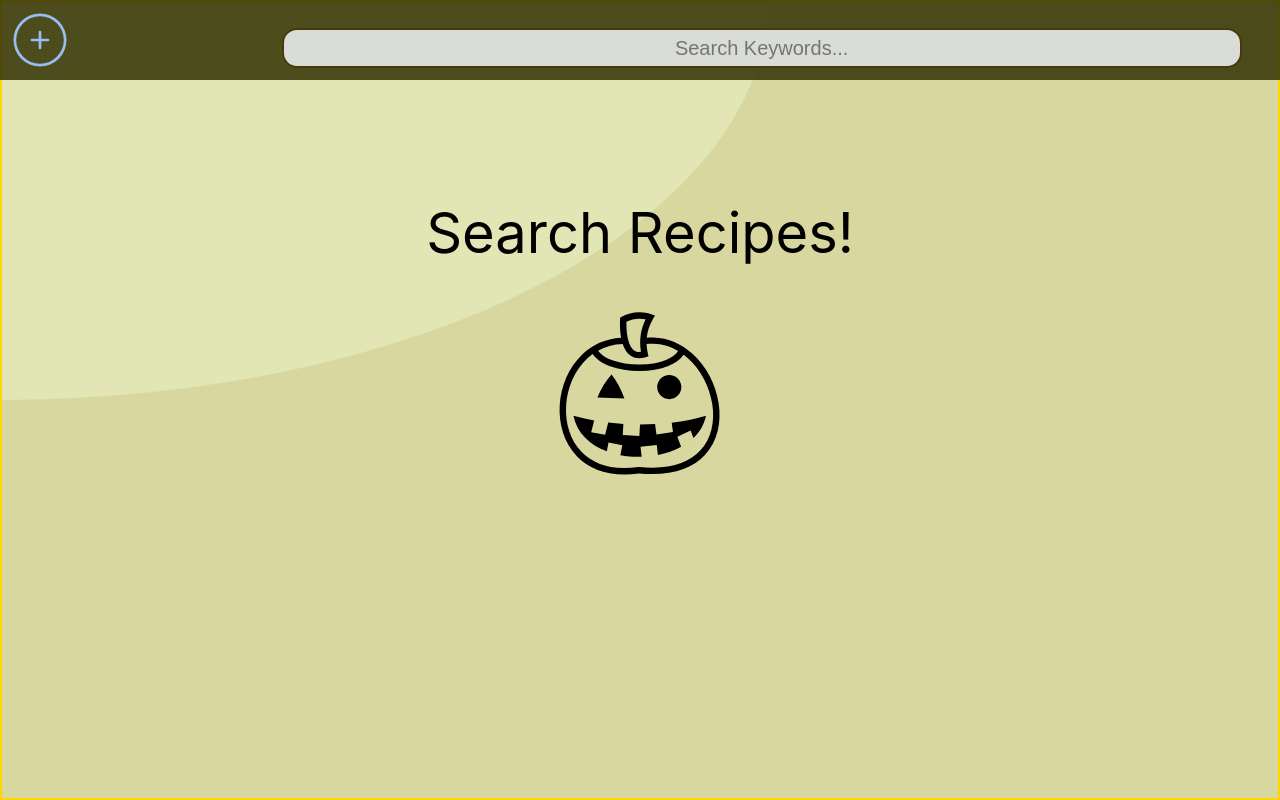
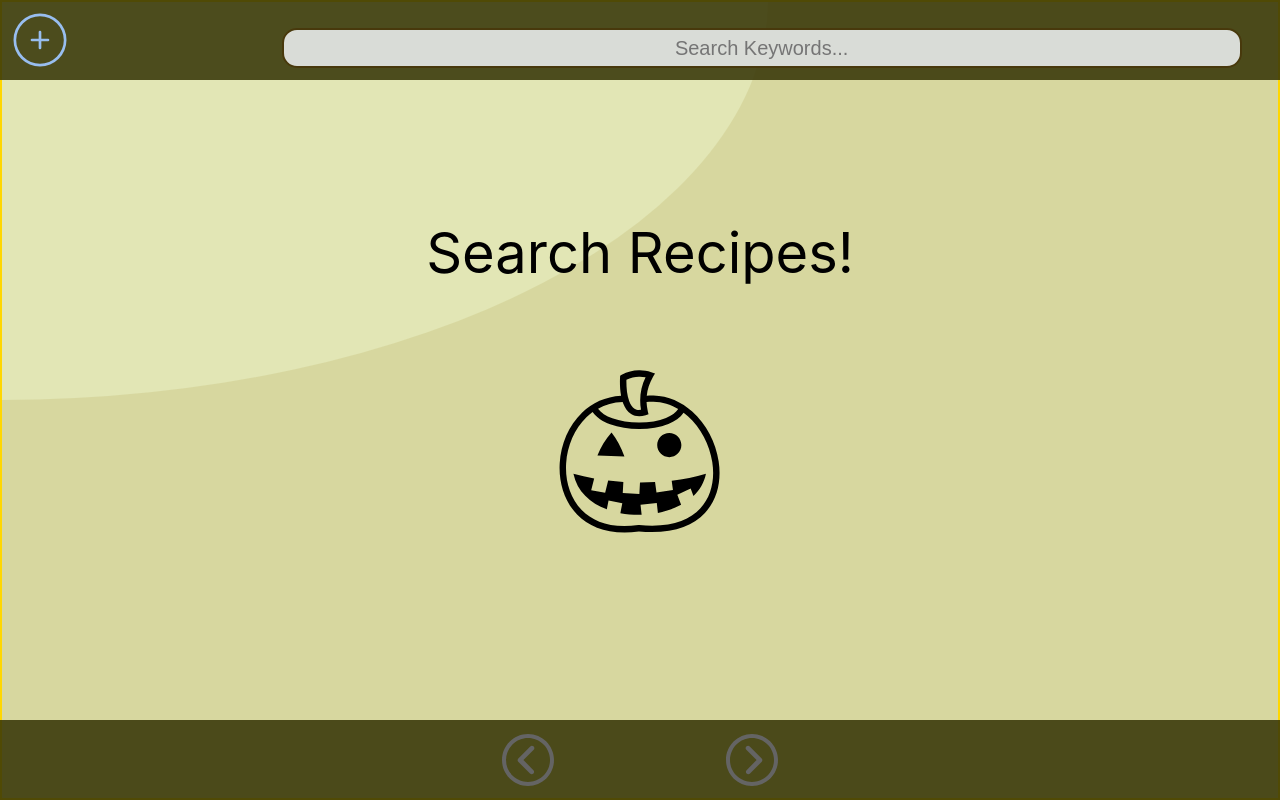
Before and after one commit to barbedStingray/burnt-offerings, a React (Create React App) app: page / in a window 1280 px wide. Built offline with nearby package versions, Linux system fonts and the light colour scheme.

Commit message:
smooth animations

```diff
--- a/package.json
+++ b/package.json
@@ -7,8 +7,10 @@
     "@testing-library/jest-dom": "^5.17.0",
     "@testing-library/react": "^13.4.0",
     "@testing-library/user-event": "^13.5.0",
+    "aos": "^2.3.4",
     "axios": "^1.7.7",
     "express": "^4.21.0",
+    "framer-motion": "^11.11.8",
     "pg": "^8.12.0",
     "react": "^18.3.1",
     "react-dom": "^18.3.1",
--- a/src/App.css
+++ b/src/App.css
@@ -5,6 +5,9 @@
 
 /* App.css */
 .burnt-offerings {
+    /* border: 2px solid magenta; */
+    width: 100dvw;
+    height: 100dvh;
     background-color: var(--background-two);
     color: var(--black)
 }
@@ -129,8 +132,8 @@ animation: rotation 5s linear infinite;
 }
 .navButton {
     /* border: 2px solid black; */
+    /* height: 16dvw; */
     color: var(--accent-second);
-    /* height: 16dvw; */
     height: 8dvh;
     font-size: 8dvh;
     aspect-ratio: 1 / 1;
--- a/src/App.js
+++ b/src/App.js
@@ -20,10 +20,6 @@ function App() {
         <Route path='/createRecipe' element={<CreateNewRecipe /> } />
         {/* include *** ROUTE */}
       </Routes>
-
-
-
-
     </div>
   );
 }
--- a/src/RecipeHomePage/RecipeHomePage.css
+++ b/src/RecipeHomePage/RecipeHomePage.css
@@ -48,9 +48,11 @@
     gap: 1dvh;
     color: white;
 }
+
 .homeApiError svg {
     font-size: 12dvh;
 }
+
 .homeApiErrorMessage {
     text-align: center;
 }
@@ -62,7 +64,8 @@
 .homePage {
     /* border: 2px solid lime; */
     position: relative;
-    height: 100dvh;
+    height: 100%;
+    width: 100%;
     display: flex;
     flex-flow: column nowrap;
     justify-content: flex-start;
@@ -78,14 +81,17 @@
 }
 
 /* top main */
+
 .homeTopMain {
     /* no properties at 430 */
 }
+
 .homeTitleDisplay {
     display: none;
 }
+
+/* border: 2px solid black; */
 .homeSearchBar {
-    /* border: 2px solid black; */
     position: fixed;
     top: 3.5dvh;
     right: 3dvw;
@@ -107,36 +113,40 @@
 
 /* bottom main */
 .bottomMain {
-    /* border: 2px solid orangered; */
+    /* border: 2px solid lime; */
     display: flex;
     justify-content: center;
-    align-items: flex-start;
+    align-items: center;
     height: 100dvh;
 }
-.homeNoRecipes {
-    /* border: 2px solid blue; */
-    margin-top: 20dvh;
-    width: 80%;
-    height: 50%;
+
+/* home screen */
+.searchHome {
+    /* border: 2px solid red; */
+    width: 70%;
+    height: 55%;
     display: flex;
     flex-flow: column nowrap;
-    justify-content: space-evenly;
+    justify-content: space-around;
     align-items: center;
 }
-.homeNoRecipeText {
-    /* border: 2px solid yellow; */
+
+/* border: 2px solid yellow; */
+.searchHomeText {
     font-size: 7dvh;
     text-align: center;
 }
 
-.homeDisplayIcon {
-    /* border: 2px solid magenta; */
+/* border: 2px solid magenta; */
+.searchHomeIcon {
     font-size: 22dvh;
 }
+
 
 .recipeDisplay {
     /* border: 2px solid blue; */
     height: 100%;
+    width: 90%;
     padding-top: 15dvh;
     padding-bottom: 15dvh;
     display: flex;
@@ -146,19 +156,21 @@
     overflow: auto;
     overflow-y: scroll;
     scrollbar-width: none;
-    /* scroll-behavior: smooth; */
-    /* transition: all 3s ease; */
 }
+
+/* scroll-behavior: smooth; */
+/* transition: all 3s ease; */
+
 .recipeDisplay::-webkit-scrollbar {
     display: none;
 }
 
+/* This is half the height of each recipeContainer */
 .recipeMosaic {
-    /* border: 2px solid blue; */
-    width: 85%;
+    /* border: 2px solid orange; */
+    width: 90%;
     display: grid;
     grid-template-columns: repeat(2, 1fr);
-    /* This is half the height of each recipeContainer */
     gap: 15px;
     grid-auto-rows: minmax(105px, auto);
     justify-items: center;
@@ -174,14 +186,15 @@
     font-size: 30px;
     gap: 10px;
 }
+
 .homeRecipeLabel {
     border-top: 1px solid black;
 }
 
+/* sum of your gap and 2x row height */
+/* use calc, specify constants */
 .recipeContainer {
     /* border: 1px solid black; */
-    /* sum of your gap and 2x row height */
-    /* use calc, specify constants */
     height: 230px;
     width: 100%;
     position: relative;
@@ -191,16 +204,50 @@
     align-items: center;
     grid-column: span 1;
     grid-row: span 2;
+    transform-style: preserve-3d;
     perspective: 1000px;
+}
+.recipeLink {
+    /* border: 2px solid red; */
+    position: relative;
+    width: 100%;
+    height: 100%;
+    display: flex;
+    justify-content: center;
+    align-items: flex-end;
     transform-style: preserve-3d;
+    perspective: 1000px;
 }
+.cardDisplay {
+    border: 1px solid var(--shadow-one);
+    /* border: 2px solid magenta; */
+    background-color: var(--background-three);
+    color: var(--black);
+    height: 90%;
+    width: 100%;
+    border-radius: 20px;
+    transform: rotateX(20deg);
+    transform-origin: bottom center;
+    transform-style: preserve-3d;
+    box-shadow: 0px 7px 9px var(--shadow-two);
+    transition: transform 0.3s ease;
+    display: flex;
+    justify-content: center;
+    align-items: flex-end;
+    text-align: center;
+    perspective: 1000px;
+}
+
+
 
 /* ! same as details page except for height/width */
 .recipeMosaicPhoto {
     background-color: var(--prime-four);
     border-radius: 50%;
     position: absolute;
-    top: 0;
+    top: 0%;
+    left: 50%;
+    transform: translate(-50%, 0%);
     width: 110px;
     height: 110px;
     box-shadow: -6px 9px 8px var(--shadow-two);
@@ -222,26 +269,11 @@
     color: var(--accent-prime);
 }
 
-.cardDisplay {
-    border: 1px solid var(--shadow-one);
-    background-color: var(--background-three);
-    color: var(--black);
-    height: 90%;
-    width: 100%;
-    border-radius: 20px;
-    transform: rotateX(20deg);
-    transform-origin: bottom center;
-    transform-style: preserve-3d;
-    box-shadow: 0px 7px 9px var(--shadow-two);
-    transition: transform 0.3s ease;
-    display: flex;
-    justify-content: center;
-    align-items: flex-end;
-    text-align: center;
-    perspective: 1000px;
-}
+
+
+
+/* border: 2px solid red; */
 .homeRecipeTitle {
-    /* border: 2px solid red; */
     height: 50%;
     width: 90%;
     font-size: 22px;
@@ -251,10 +283,11 @@
 }
 
 .paginationBar {
-    /* border: 2px solid black; */
+    /* border: 2px solid orange; */
     background-color: var(--trans-color);
     position: fixed;
     bottom: 0;
+    left: 0;
     height: 10dvh;
     width: 100%;
     z-index: 10;
@@ -264,6 +297,7 @@
     align-items: center;
     gap: 20dvh
 }
+
 .homePageNext {
     /* border: 2px solid blue; */
     height: 8dvh;
--- a/src/RecipeHomePage/RecipeHomePage.jsx
+++ b/src/RecipeHomePage/RecipeHomePage.jsx
@@ -1,5 +1,9 @@
 import React, { useState, useEffect, useRef } from 'react'
 import './RecipeHomePage.css'
+import { motion as m, AnimatePresence } from 'framer-motion'
+
+
+
 
 import useFilteredRecipes from './homeFunctions/useFilteredRecipes';
 import useDebounce from './homeFunctions/useDebounce';
@@ -8,7 +12,9 @@ import RecipeLink from './homeComponents/RecipeLink';
 import handleApiStatus from './homeFunctions/handleApiStatus';
 import PageBar from './homeComponents/PageBar';
 import NavBar from '../components/NavBar'
-
+import basicAnimation from '../animations/basicAnimation';
+import parentAnimation from '../animations/parentAnimation';
+import childAnimation from '../animations/childAnimation';
 
 const RecipeHomePage = () => {
 
@@ -17,7 +23,6 @@ const RecipeHomePage = () => {
     const [currentPage, setCurrentPage] = useState(1)
     const bouncedKeywords = useDebounce(keywords, setCurrentPage)
     const { allRecipes, totalPages, totalRecipes, recipeStatus, apiSearching } = useFilteredRecipes(bouncedKeywords, currentPage)
-
     // local storage for my keywords
     // ? session vs local storage?
     useEffect(() => {
@@ -32,13 +37,6 @@ const RecipeHomePage = () => {
         }
     }, [bouncedKeywords])
 
-
-    // Scroll to top whenever recipeStatus changes (when new content is loaded)
-    useEffect(() => {
-        if (scrollToTopRef.current) {
-            scrollToTopRef.current.scrollTo({ top: 0, behavior: 'smooth' });
-        }
-    }, [recipeStatus]);
 
 
     return (
@@ -64,25 +62,47 @@ const RecipeHomePage = () => {
                     </div>
                 </div>
 
+                <PageBar pageStatus={{ currentPage, setCurrentPage, totalPages, scrollToTopRef }} />
+
                 <div className='bottomMain'>
+                    <AnimatePresence initial={true} mode='wait'>
                         {recipeStatus ? (
-                        <div className='recipeDisplay' ref={scrollToTopRef}>
-                            <div className='recipeMosaic'>
+                            <m.div className='recipeDisplay' ref={scrollToTopRef}
+                                key="recipeDisplay"
+                                variants={basicAnimation}
+                                initial="initial"
+                                animate="animate"
+                                exit="exit"
+                            >
+                                <AnimatePresence initial={true} mode='wait'>
+                                    <m.div
+                                        className='recipeMosaic'
+                                        key={`recipeMosaic-${bouncedKeywords}-${currentPage}`}
+                                        variants={parentAnimation}
+                                        initial="initial"
+                                        animate="animate"
+                                        exit="exit"
+                                    >
                                         <div className='homeSearchReturn'>
                                             <p>{totalRecipes}</p>
                                             <p className="homeRecipeLabel">Recipes</p>
                                         </div>
-
                                         {allRecipes.map((recipe) => (
+                                            <m.div
+                                                key={`${recipe.id}-${bouncedKeywords}`}
+                                                className='recipeContainer'
+                                                variants={childAnimation}
+                                            >
                                                 <RecipeLink key={recipe.id} recipe={recipe} />
+                                            </m.div>
                                         ))}
-                            </div>
-
-                            <PageBar pageStatus={{ currentPage, setCurrentPage, totalPages, scrollToTopRef, apiSearching }} />
-                        </div>
+                                    </m.div>
+                                </AnimatePresence>
+                            </m.div>
                         ) : (
                             <HomeScreen />
                         )}
+                    </AnimatePresence>
                 </div>
             </div>
         </div>
--- a/src/RecipeHomePage/homeComponents/HomeScreen.jsx
+++ b/src/RecipeHomePage/homeComponents/HomeScreen.jsx
@@ -1,4 +1,6 @@
 import React from 'react'
+import { motion as m } from 'framer-motion'
+import basicAnimation from '../../animations/basicAnimation';
 
 
 import { TbCookieMan } from "react-icons/tb";
@@ -12,10 +14,17 @@ const HomeScreen = () => {
 
 
     return (
-        <div className='homeNoRecipes'>
-            <p className='homeNoRecipeText'>Search Recipes!</p>
-            <div className='homeDisplayIcon'><GiPumpkinLantern /></div>
-        </div>
+        <m.div
+            className='searchHome'
+            key="searchHome"
+            variants={basicAnimation}
+            initial="initial"
+            animate="animate"
+            exit="exit"
+        >
+            <p className='searchHomeText'>Search Recipes!</p>
+            <div className='searchHomeIcon'><GiPumpkinLantern /></div>
+        </m.div>
     )
 }
 
--- a/src/RecipeHomePage/homeComponents/PageBar.jsx
+++ b/src/RecipeHomePage/homeComponents/PageBar.jsx
@@ -4,45 +4,19 @@ import { IoIosArrowDropleft } from "react-icons/io";
 
 
 const PageBar = ({ pageStatus }) => {
-    const { currentPage, setCurrentPage, totalPages, scrollToTopRef, apiSearching } = pageStatus
-
-    const [isLoading, setIsLoading] = useState(false)
+    const { currentPage, setCurrentPage, totalPages, scrollToTopRef } = pageStatus
 
 
-    // const handlePageChange = (newPage) => {
-    //         setCurrentPage(newPage)
 
-    //         setTimeout(() => {
-    //             if (scrollToTopRef.current) {
-    //                 scrollToTopRef.current.scrollTo({ top: 0, behavior: 'smooth' })
-    //             }
-    //         }, 200)
-    // }
+    const handlePageChange = (newPage) => {
+            setCurrentPage(newPage)
 
-
-    const handlePageChange = async (newPage) => {
-        setIsLoading(true); // Start loading
-
-        // Set the new current page
-        setCurrentPage(newPage);
-
-        // Wait for the new content to load
-        await new Promise((resolve) => {
-            const checkLoading = setInterval(() => {
-                if (apiSearching !== 'loading') { // Wait until not loading
-                    clearInterval(checkLoading);
-                    resolve();
+            setTimeout(() => {
+                if (scrollToTopRef.current) {
+                    scrollToTopRef.current.scrollTo({ top: 0, behavior: 'smooth' })
                 }
-            }, 100); // Check every 100ms
-        });
-
-        // After new content loads, scroll to the top
-        if (scrollToTopRef.current) {
-            scrollToTopRef.current.scrollTo({ top: 0, behavior: 'smooth' });
-        }
-
-        setIsLoading(false); // End loading
-    };
+            }, 200)
+    }
 
 
 
--- a/src/RecipeHomePage/homeComponents/RecipeLink.jsx
+++ b/src/RecipeHomePage/homeComponents/RecipeLink.jsx
@@ -20,9 +20,11 @@ const RecipeLink = ({ recipe }) => {
         <Link
             key={id}
             to={`/recipeDetails/${id}`}
-            className='recipeContainer'
+            className='recipeLink'
         >
-            <div className='recipeMosaicPhoto'>
+
+            <div className='recipeMosaicPhoto'
+            >
                 {generateHomeImage()}
             </div>
 
--- /dev/null
+++ b/src/animations/basicAnimation.js
@@ -0,0 +1,8 @@
+
+const basicAnimation = {
+    initial: { opacity: 0, transition: { duration: 0.5, ease: 'easeInOut' } },
+    animate: { opacity: 1, transition: { duration: 0.5, ease: "easeInOut", } },
+    exit: { opacity: 0, transition: { duration: 0.5, ease: "easeInOut" } }
+}
+
+export default basicAnimation
--- /dev/null
+++ b/src/animations/childAnimation.js
@@ -0,0 +1,6 @@
+const childAnimation = {
+    initial: { opacity: 0, y: 20 },
+    animate: { opacity: 1, y: 0, transition: { duration: 0.5, ease: "easeInOut" } },
+    exit: { opacity: 0, y: 20, transition: { duration: 0.5, ease: "easeInOut" } }
+}
+export default childAnimation
--- /dev/null
+++ b/src/animations/parentAnimation.js
@@ -0,0 +1,15 @@
+const parentAnimation = {
+    initial: { opacity: 0, transition: { duration: 0.5, ease: 'easeInOut' } },
+    animate: {
+        opacity: 1,
+        transition: {
+            duration: 0.3,
+            ease: "easeInOut",
+            staggerChildren: 0.1,
+            delayChildren: 0.2
+        },
+    },
+    exit: { opacity: 0, transition: { duration: 0.3, ease: "easeInOut" } }
+}
+
+export default parentAnimation
```
Also changed, not shown: 1 other file (tests, documents, lock files or other folders). Lines whose indentation alone changed are shown as unchanged.
